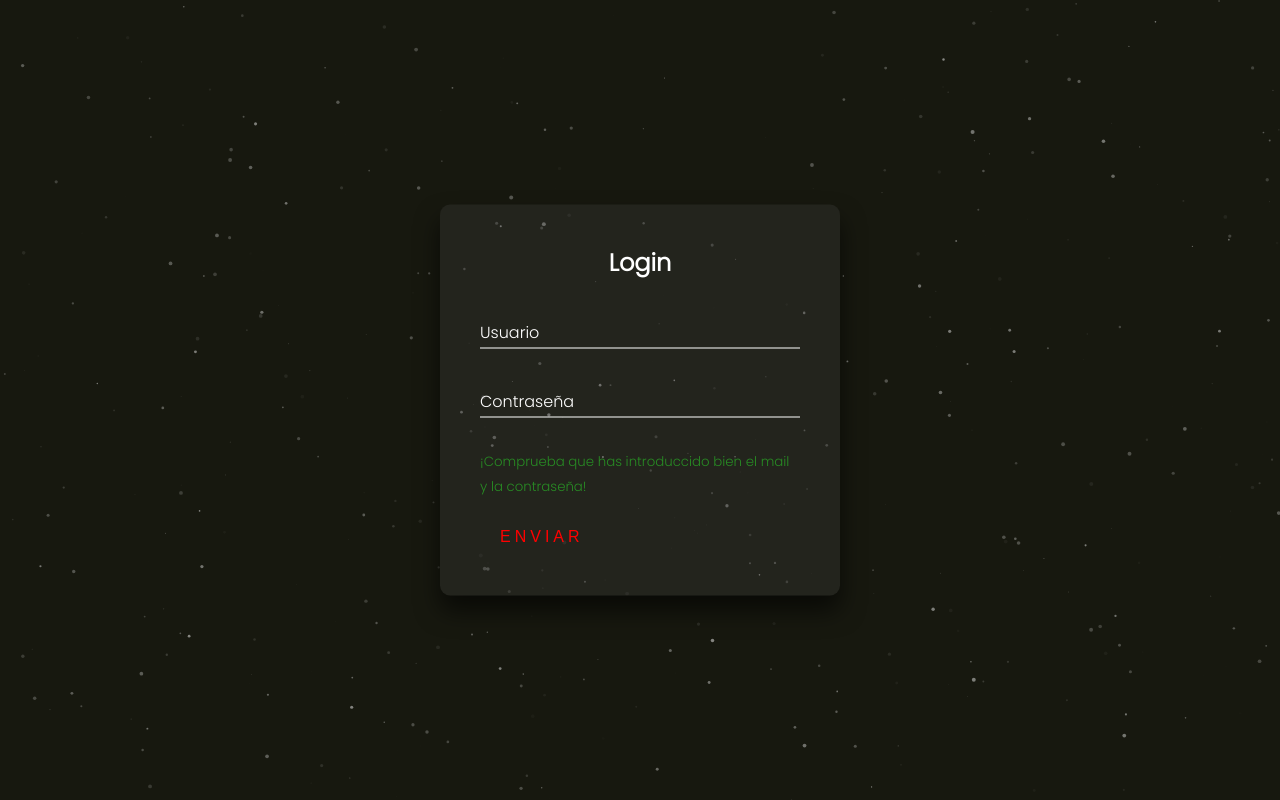
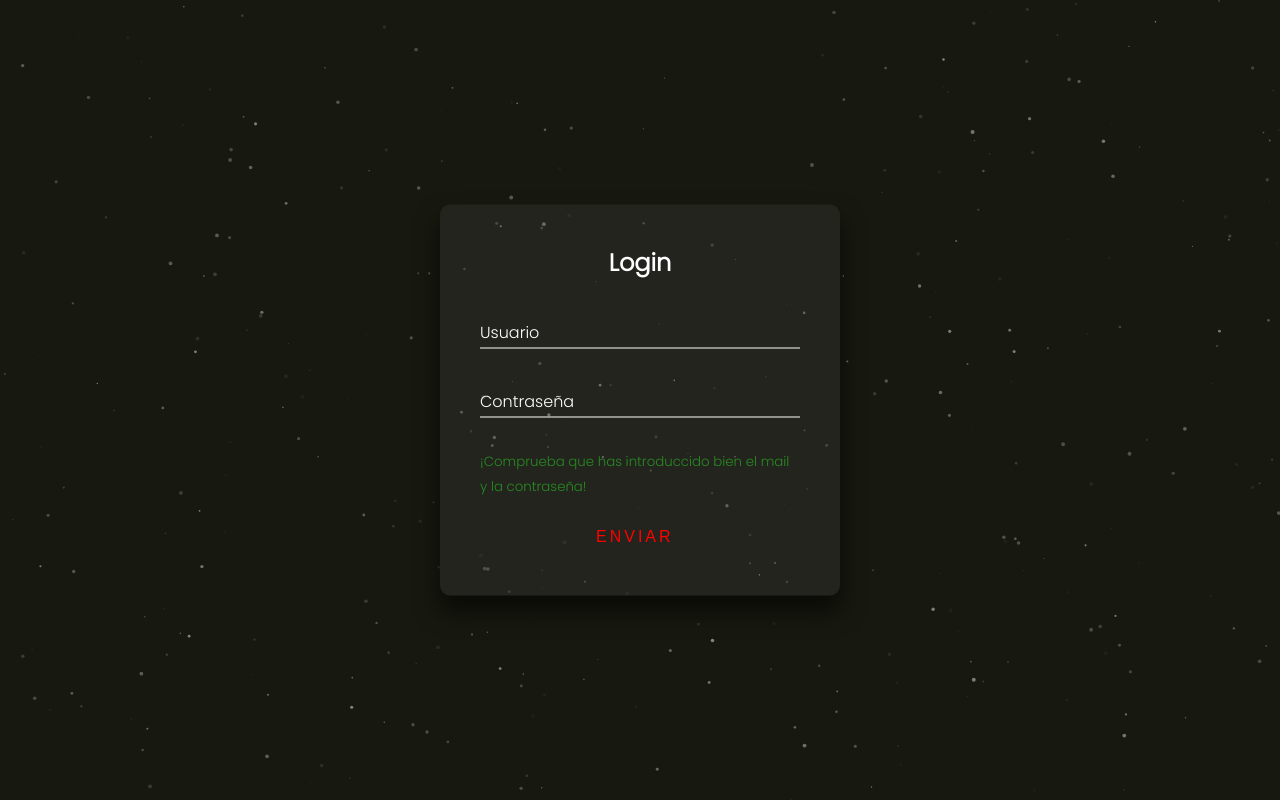
Before and after one commit to uiliam11/Projecte_01_Reserva_de_taules, a PHP site: page / in a window 1280 px wide. Run offline with PHP 8.4, Linux system fonts and the light colour scheme.

Commit message:
Subida 08/11

```diff
--- a/css/loginStyles.css
+++ b/css/loginStyles.css
@@ -99,6 +99,7 @@ button {
 
 .login-box form button {
     position: relative;
+    left: 30%;
     display: inline-block;
     padding: 10px 20px;
     color: red;
@@ -108,7 +109,7 @@ button {
     overflow: hidden;
     transition: .5s;
     margin-top: 20px;
-    letter-spacing: 4px
+    letter-spacing: 3px
 }
 
 .login-box button:hover {
```
